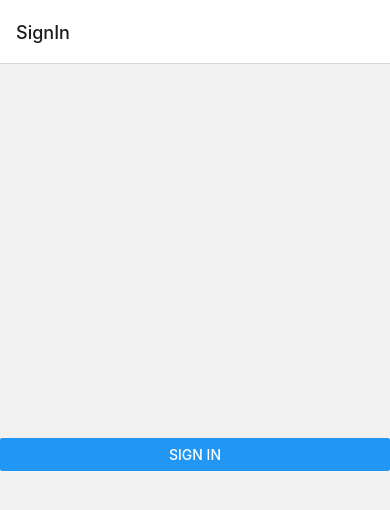
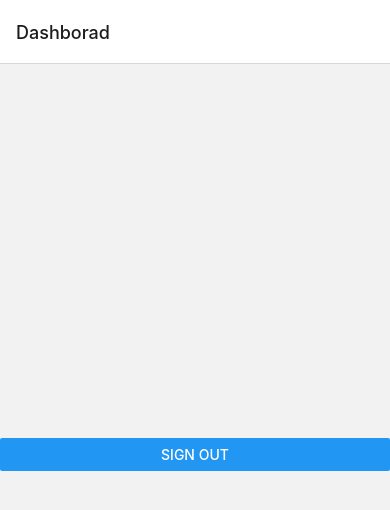
Before and after one commit to gui-andreta/AppSystemRhTS, a React Native app: screen /SignIn in a window 390 px wide. Both pictures are taken after a click on the button "SIGN IN". Shown: the top 510 px of the page. Built offline with nearby package versions, Linux system fonts and the light colour scheme.

Commit message:
Finalizado parte de Rook
Finalizado Rook, agora sera iniciado a parte de colocar os inputs de usuario e senha e autenticação com o Banco de dados
também tentantando resolver o erro referente ao 'children' ainda não achei solução, sigo tentando

```diff
--- a/package.json
+++ b/package.json
@@ -10,6 +10,7 @@
     "web": "expo start --web"
   },
   "dependencies": {
+    "@react-native-community/async-storage": "^1.12.1",
     "@react-navigation/native": "^6.1.8",
     "@react-navigation/native-stack": "^6.9.14",
     "expo": "~49.0.13",
--- a/src/contexts/auth.tsx
+++ b/src/contexts/auth.tsx
@@ -1,26 +1,63 @@
-import React, { createContext } from 'react';
+import React, { createContext, useState, useEffect, useContext } from 'react';
+import AsyncStorage from '@react-native-community/async-storage'
 import * as auth from '../services/auth';
 
 interface AuthContextData {
     signed: boolean;
-    user: object;
+    user: object | null;
+    loading: boolean;
     signIn(): Promise<void>;
+    signOut(): void;
 }
 
 const AuthContext = createContext<AuthContextData>({} as AuthContextData);
 
 export const AuthProvider: React.FC = ({children}) => {
+    const [user, setUser] = useState<object | null>(null);
+    const [loading, setLoading] = useState(true);
+
+    useEffect(() => {
+        async function loadStorageData() {
+            const storagedUser = await AsyncStorage.getItem('@RNAuth:user');
+            const storagedToken = await AsyncStorage.getItem('@RNAuth:user');
+
+            await new Promise(resolve => setTimeout(resolve, 2000));
+
+            if (storagedToken && storagedUser) {
+                setUser(JSON.parse(storagedUser));
+
+                setLoading(false);
+            }
+        }
+
+        loadStorageData()
+    }, []);
+
     async function signIn() {
         const response = await auth.signIn();
 
-        console.log(response);
+        setUser(response.user);
+
+        await AsyncStorage.setItem('@RNAuth:user', JSON.stringify(response.user));
+        await AsyncStorage.setItem('@RNAuth:user', response.token);
+    }
+
+    function signOut() {
+        AsyncStorage.clear().then(() => {
+            setUser(null);
+        });
     }
 
     return(
-        <AuthContext.Provider value={{signed: false, user: {}, signIn}}>
+        <AuthContext.Provider value={{signed: !!user, user, loading, signIn, signOut}}>
             {children}
         </AuthContext.Provider>
     );
 };
 
-export default AuthContext;
+//Rook
+export function useAuth() {
+    const context = useContext(AuthContext);
+
+    return context;
+}
--- a/src/pages/Dashboards/index.tsx
+++ b/src/pages/Dashboards/index.tsx
@@ -1,6 +1,31 @@
 import React from "react";
-import { View } from "react-native";
+import { View, Button, StyleSheet } from "react-native";
 
-const Dashborad: React.FC = () => <View/>;
+import {useAuth} from "../../contexts/auth";
 
-export default Dashborad;
+const styles = StyleSheet.create({
+    container: {
+        flex: 1,
+        justifyContent: 'center',
+    },
+});
+
+const Dashboard: React.FC = () => {
+    const { signOut } = useAuth();
+
+    //console.log(signed);
+
+    function handleSignOut() {
+        signOut();
+    }
+
+    return(
+        <View style={styles.container}>
+            <Button title="Sign out" onPress={handleSignOut} />
+        </View>
+    )
+}
+
+
+
+export default Dashboard;
--- a/src/pages/SingIn/index.tsx
+++ b/src/pages/SingIn/index.tsx
@@ -1,8 +1,8 @@
-import React, { useContext } from "react";
+import React from "react";
 import { View, Button, StyleSheet } from "react-native";
 
 import { signIn } from '../../services/auth';
-import AuthContext from "../../contexts/auth";
+import {useAuth} from "../../contexts/auth";
 
 const styles = StyleSheet.create({
     container: {
@@ -12,11 +12,11 @@ const styles = StyleSheet.create({
 });
 
 const SignIn: React.FC = () => {
-    const { signed, signIn } = useContext(AuthContext);
+    const { signed, signIn } = useAuth();
 
     //console.log(signed);
 
-    async function handleSignIn() {
+    function handleSignIn() {
         signIn();
     }
 
--- a/src/routes/index.tsx
+++ b/src/routes/index.tsx
@@ -1,12 +1,21 @@
 import React from 'react';
+import { View, ActivityIndicator } from 'react-native'
+
+import {useAuth} from '../contexts/auth';
 
 import AuthRoutes from './auth.routes';
-// import AppRoutes from './app.routes';
+import AppRoutes from './app.routes';
 
 const Routes: React.FC = () => {
-    return(
-        <AuthRoutes />
-    );
-}
+    const { signed, loading } = useAuth();
+
+    if (loading) {
+        <View style={{ flex: 1, justifyContent: 'center', alignItems: 'center' }}>
+            <ActivityIndicator size="large" color="#999" />
+        </View>
+    }
+
+    return signed ? <AppRoutes /> : <AuthRoutes />
+};
 
 export default Routes;
--- a/src/services/auth.ts
+++ b/src/services/auth.ts
@@ -1,4 +1,12 @@
-export function signIn() {
+interface Response {
+    token: string;
+    user: {
+        name: string;
+        email: string;
+    }
+}
+
+export function signIn(): Promise<Response>{
     return new Promise((resolve) => {
         setTimeout(() => {
             resolve({
```
Also changed, not shown: 1 other file (tests, documents, lock files or other folders).
